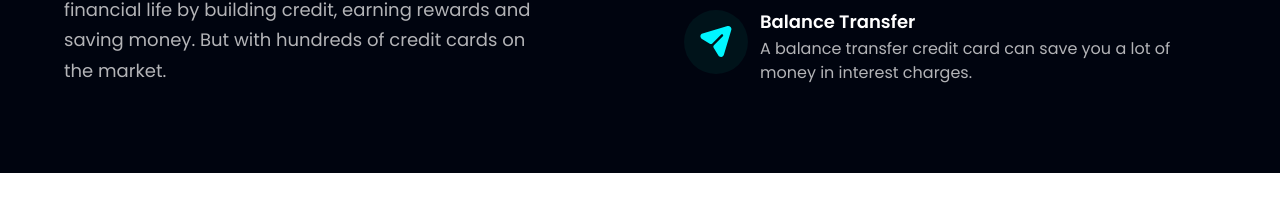
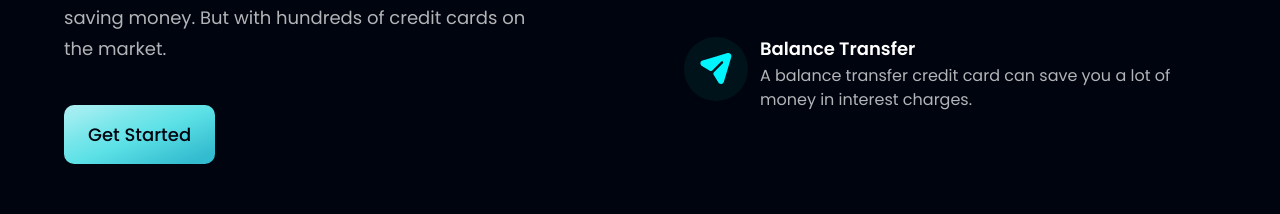
Before and after one commit to decifur/hoobank, a React (Vite) app in the folder hoobank_webapp/: page / in a window 1280 px wide. Shown: the part 453-667 px from the top of the page. Built offline with nearby package versions, Linux system fonts and the light colour scheme.

Commit message:
added button component

```diff
--- a/hoobank_webapp/src/components/Button.jsx
+++ b/hoobank_webapp/src/components/Button.jsx
@@ -1,11 +1,12 @@
-import React from 'react'
+import React from "react";
 
-const Button = () => {
-  return (
-    <div>
+const Button = ({ styles }) => (
+  <button
+    type="button"
+    className={`py-4 px-6 font-poppins font-medium text-[18px] text-primary bg-blue-gradient rounded-[10px] outline-none ${styles}`}
+  >
+    Get Started
+  </button>
+);
 
-    </div>
-  )
-}
-
-export default Button
+export default Button;
```
